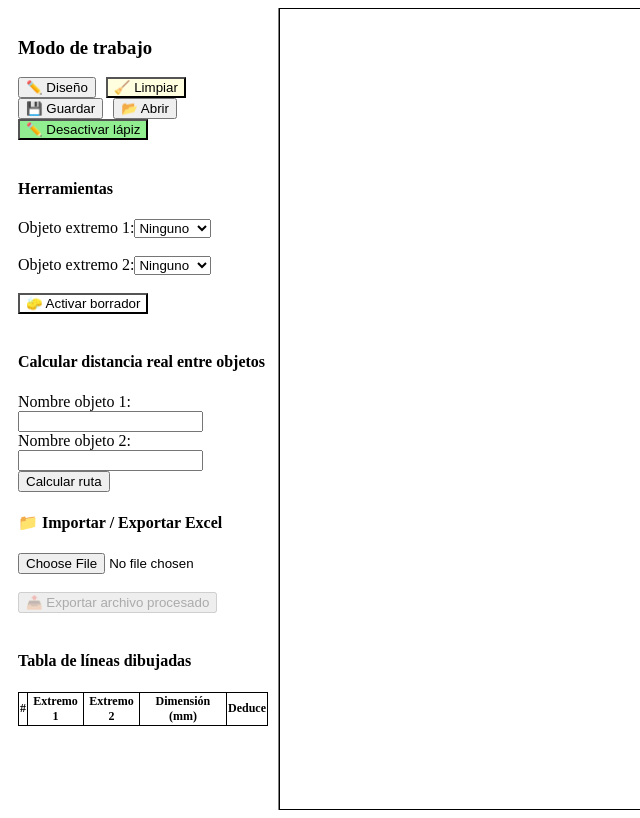
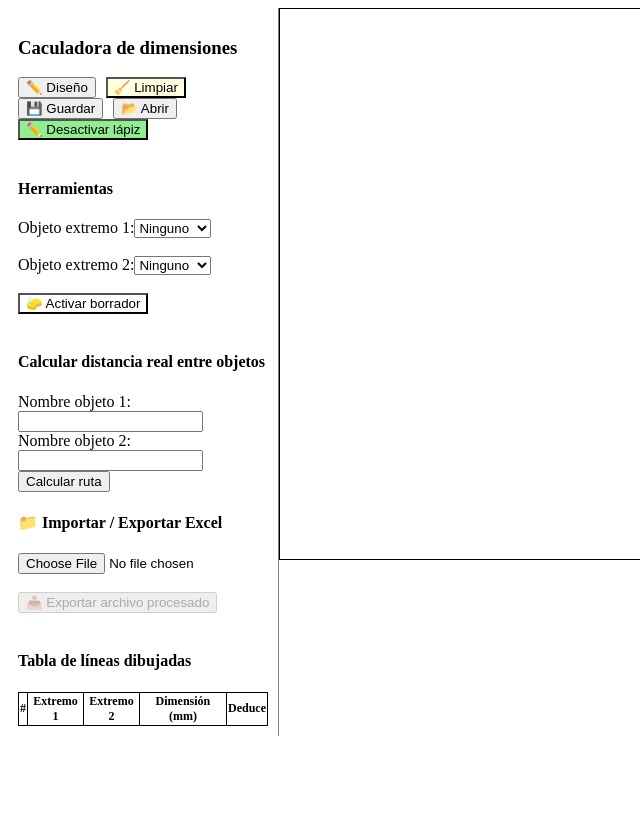
Before and after one commit to somerwest01/Dim_checktofrom, a React (Create React App) app: page / in a window 1280 px wide. Shown: the whole page, without its empty margins (0-640 px from the left). Built offline with nearby package versions, Linux system fonts and the light colour scheme.

Commit message:
Update App.js

```diff
--- a/src/App.js
+++ b/src/App.js
@@ -464,7 +464,7 @@ setArchivoProcesado(true);
   return (
     <div style={{ display: 'flex' }}>
       <div style={{ width: '250px', padding: '10px', borderRight: '1px solid gray' }}>
-        <h3>Modo de trabajo</h3>
+        <h3>Caculadora de dimensiones</h3>
         <button onClick={() => setMode('design')} style={{ marginRight: '10px' }}>✏️ Diseño</button>
         <button onClick={handleResetApp} style={{ marginRight: '10px', backgroundColor: 'lightyellow' }}>🧹 Limpiar</button>
         <button onClick={handleGuardar} style={{ marginRight: '10px' }}>💾 Guardar</button>
@@ -568,7 +568,7 @@ setArchivoProcesado(true);
       <div style={{ position: 'relative' }}>
         <Stage
           width={1000}
-          height={800}
+          height={550}
           onClick={handleStageClick}
           onMouseMove={handleMouseMove}
           style={{ border: '1px solid black' }}
```
